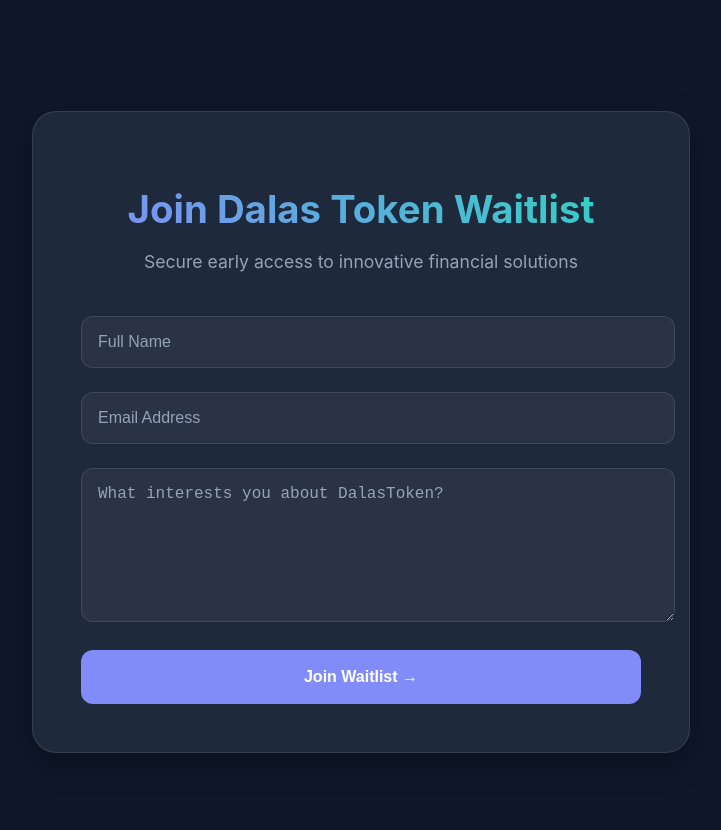
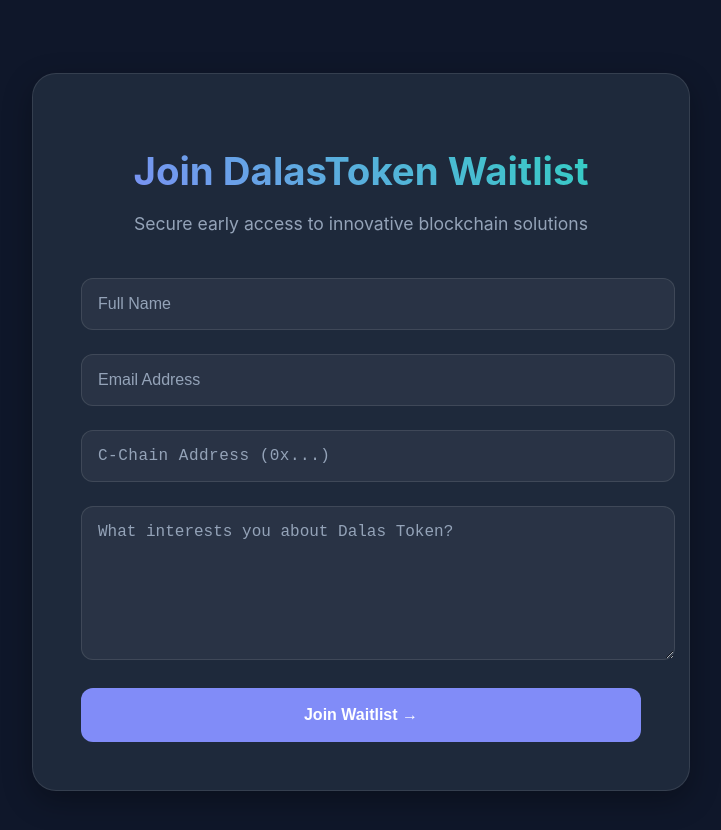
Before and after one commit to Dylan66/Token-Contract-for-Digital-Assets, a React (Create React App) app in the folder waitlist-landing-page/: page / in a window 1280 px wide. Shown: the top 830 px of the page, without its empty margins (279-1000 px from the left). Built offline with nearby package versions, Linux system fonts and the light colour scheme.

Commit message:
updated c chain

```diff
--- a/waitlist-landing-page/src/App.css
+++ b/waitlist-landing-page/src/App.css
@@ -4,10 +4,11 @@
   --primary: #818CF8;
   --primary-hover: #6366F1;
   --accent: #2DD4BF;
-  --text: #ffffff;
+  --text: #F8FAFC;
   --text-muted: #94A3B8;
   --success: #34D399;
   --error: #F87171;
+  --wallet-accent: #FFD700;
 }
 
 .App {
@@ -79,6 +80,16 @@ input:focus, textarea:focus {
   box-shadow: 0 0 0 3px rgba(129, 140, 248, 0.2);
 }
 
+input[name="cChainAddress"] {
+  font-family: 'Courier New', monospace;
+  letter-spacing: 0.5px;
+}
+
+input[name="cChainAddress"]:focus {
+  border-color: var(--wallet-accent);
+  box-shadow: 0 0 0 3px rgba(255, 215, 0, 0.1);
+}
+
 textarea {
   resize: vertical;
   min-height: 120px;
@@ -142,4 +153,8 @@ textarea {
   h1 {
     font-size: 2rem;
   }
+
+  .subtitle {
+    font-size: 1rem;
+  }
 }
--- a/waitlist-landing-page/src/App.js
+++ b/waitlist-landing-page/src/App.js
@@ -1,10 +1,11 @@
 import React, { useState } from "react";
 import "./App.css";
 
-function App() {
+const App = () => {
   const [formData, setFormData] = useState({
     name: "",
     email: "",
+    cChainAddress: "",
     interest: "",
   });
 
@@ -15,37 +16,54 @@ function App() {
     setFormData({ ...formData, [e.target.name]: e.target.value });
   };
 
+  const validateCChainAddress = (address) => {
+    const cChainRegex = /^0x[a-fA-F0-9]{40}$/;
+    return cChainRegex.test(address);
+  };
+
   const handleSubmit = async (e) => {
     e.preventDefault();
     setIsSubmitting(true);
     setStatus({ success: null, message: "" });
 
-    if (!formData.name || !formData.email) {
-      setStatus({ success: false, message: "Name and Email are required" });
+    if (!formData.name || !formData.email || !formData.cChainAddress) {
+      setStatus({ success: false, message: "All fields are required" });
       setIsSubmitting(false);
       return;
     }
 
     const emailRegex = /^[^\s@]+@[^\s@]+\.[^\s@]+$/;
     if (!emailRegex.test(formData.email)) {
-      setStatus({ success: false, message: "Please enter a valid email" });
+      setStatus({ success: false, message: "Invalid email format" });
+      setIsSubmitting(false);
+      return;
+    }
+
+    if (!validateCChainAddress(formData.cChainAddress)) {
+      setStatus({
+        success: false,
+        message: "Invalid C-Chain address format (0x followed by 40 hex characters)"
+      });
       setIsSubmitting(false);
       return;
     }
 
     try {
-      // Simulate API call
       await new Promise(resolve => setTimeout(resolve, 1000));
-
       setStatus({
         success: true,
-        message: "Thank you! You've been added to the waitlist"
+        message: "Registration successful! You're now on the waitlist."
       });
-      setFormData({ name: "", email: "", interest: "" });
+      setFormData({
+        name: "",
+        email: "",
+        cChainAddress: "",
+        interest: ""
+      });
     } catch (error) {
       setStatus({
         success: false,
-        message: "Submission failed. Please try again"
+        message: "Submission error. Please try again."
       });
     } finally {
       setIsSubmitting(false);
@@ -56,9 +74,9 @@ function App() {
     <div className="App">
       <div className="container">
         <header>
-          <h1>Join Dalas Token Waitlist</h1>
+          <h1>Join DalasToken Waitlist</h1>
           <p className="subtitle">
-            Secure early access to innovative financial solutions
+            Secure early access to innovative blockchain solutions
           </p>
         </header>
 
@@ -86,9 +104,20 @@ function App() {
           </div>
 
           <div className="form-group">
+            <input
+              type="text"
+              name="cChainAddress"
+              placeholder="C-Chain Address (0x...)"
+              value={formData.cChainAddress}
+              onChange={handleChange}
+              disabled={isSubmitting}
+            />
+          </div>
+
+          <div className="form-group">
             <textarea
               name="interest"
-              placeholder="What interests you about DalasToken?"
+              placeholder="What interests you about Dalas Token?"
               value={formData.interest}
               onChange={handleChange}
               rows="4"
@@ -101,7 +130,7 @@ function App() {
             className="cta-button"
             disabled={isSubmitting}
           >
-            {isSubmitting ? "Submitting..." : "Join Waitlist →"}
+            {isSubmitting ? "Processing..." : "Join Waitlist →"}
           </button>
 
           {status.message && (
@@ -113,6 +142,6 @@ function App() {
       </div>
     </div>
   );
-}
+};
 
 export default App;
```
